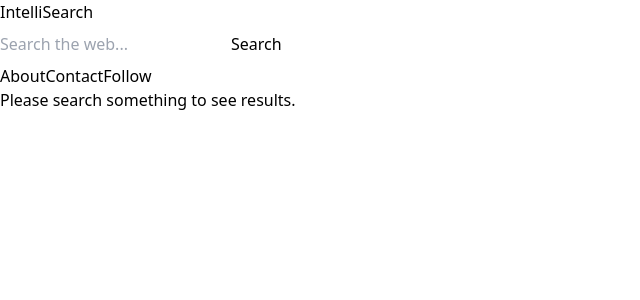
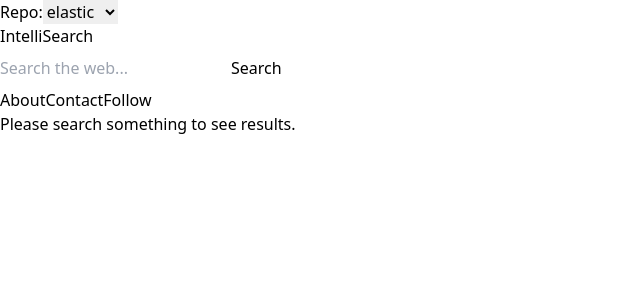
Before and after one commit to x-sushant-x/IntelliSearch, a React app in the folder web/: page / in a window 1280 px wide. Shown: the top 300 px of the page, without its empty margins (0-640 px from the left). Built offline with nearby package versions, Linux system fonts and the light colour scheme; the HTML template or start-up script is replaced by a standard one.

Commit message:
added repo select button

```diff
--- a/web/src/App.tsx
+++ b/web/src/App.tsx
@@ -12,6 +12,7 @@ const LandingPage: React.FC = () => {
   const [results, setResults] = useState<SearchResult[]>([]);
   const [isLoading, setIsLoading] = useState<boolean>(false);
   const [error, setError] = useState<string>("");
+  const [selectedRepo, setSelectedRepo] = useState<string>("elastic")
 
   const fetchResults = async (query: string): Promise<void> => {
     setIsLoading(true);
@@ -19,7 +20,7 @@ const LandingPage: React.FC = () => {
 
     try {
       const response = await fetch(
-        `http://localhost:8081/search?limit=100&query=${encodeURIComponent(query)}`,
+        `http://localhost:8081/search?limit=100&query=${encodeURIComponent(query)}&repo_type=${selectedRepo}`,
         {
           headers: {
             "User-Agent": "my-reddit-app",
@@ -28,7 +29,8 @@ const LandingPage: React.FC = () => {
       );
 
       if (!response.ok) {
-        throw new Error("Failed to fetch results");
+        setError("An error occurred while fetching results. Please try again.");
+        // throw new Error("Failed to fetch results");
       }
 
       const data: SearchResult[] = await response.json();
@@ -51,6 +53,18 @@ const LandingPage: React.FC = () => {
 
   return (
     <div>
+      <div className="flex justify-end items-center px-6 py-4 ">
+        <label htmlFor="repo" className="mr-2 text-gray-700">Repo:</label>
+        <select
+          id="repo"
+          value={selectedRepo}
+          onChange={(e) => setSelectedRepo(e.target.value)}
+          className="px-3 py-1 border border-gray-300 rounded-md focus:outline-none focus:ring-2 focus:ring-blue-500"
+        >
+          <option value="elastic">elastic</option>
+          <option value="mongo">mongo</option>
+        </select>
+      </div>
       <div className="flex flex-col mt-12 items-center bg-white">
         <h1 className="mb-12 text-4xl text-slate-800">IntelliSearch</h1>
 
@@ -75,7 +89,7 @@ const LandingPage: React.FC = () => {
         </div>
 
         <div className="mt-6 space-x-4">
-          <a href="https://sushantcodes.tech" className="text-blue-500 hover:underline">
+          <a href="https://beyondthesyntax.substack.com" className="text-blue-500 hover:underline">
             About
           </a>
           <a href="mailto:sushant.dhiman9812@gmail.com" className="text-blue-500 hover:underline">
```
